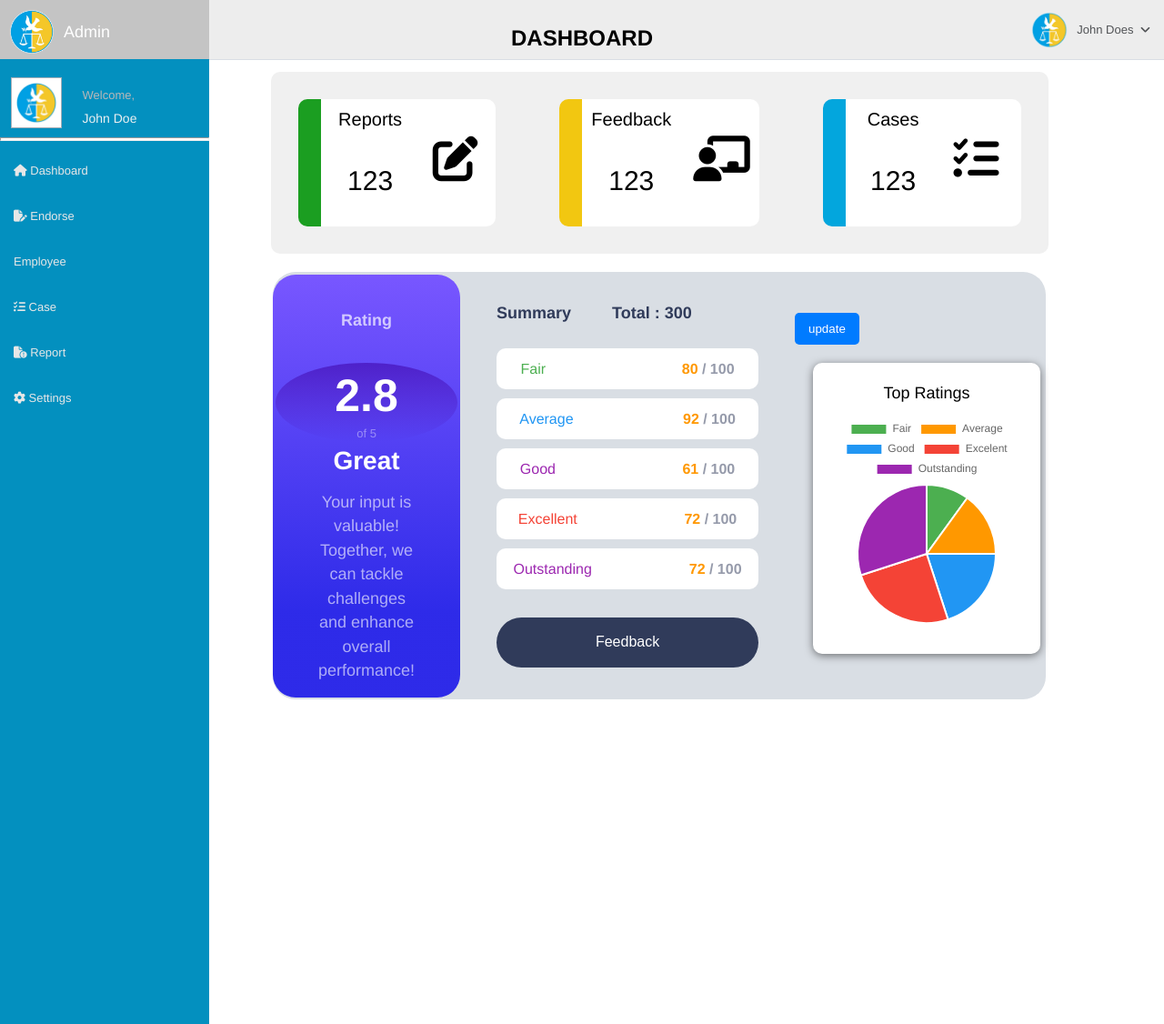
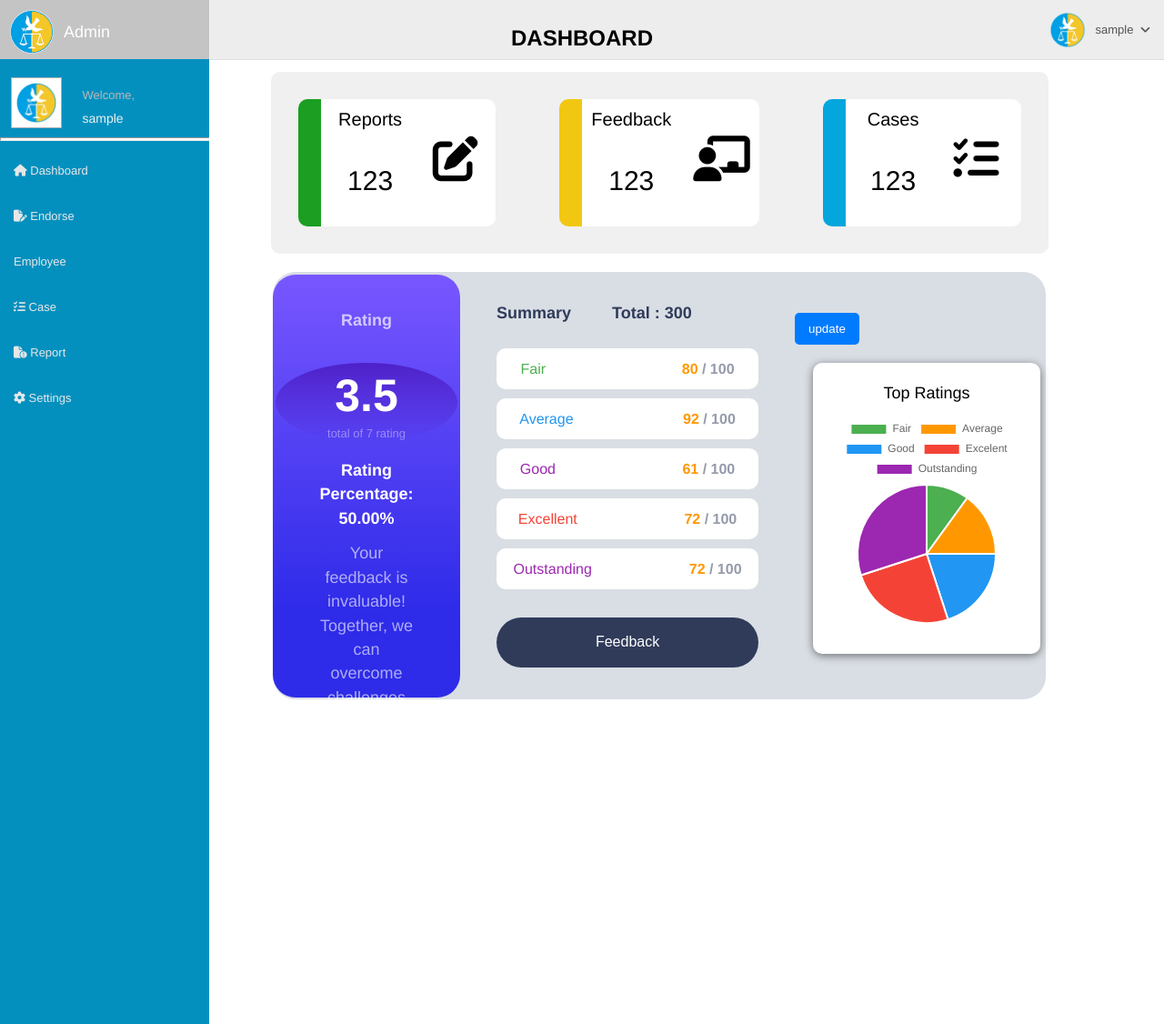
Before and after one commit to keenden1/humanrights, a Laravel app: page /Admin-Dashboard in a window 1280 px wide. Shown: the top 1126 px of the page at 91% size. Run offline with Laravel 12, Linux system fonts and the light colour scheme; a user stored in the database is signed in; data comes from the database, SQL or seed files in the repository; parts of the project's set-up code (start-up, migrations or seed data) failed here and were passed over; some libraries are stand-ins or nearby versions.

Commit message:
Ratings should be reflected on the dashboard

```diff
--- a/app/Http/Controllers/Chr_Admin.php
+++ b/app/Http/Controllers/Chr_Admin.php
@@ -508,17 +508,27 @@ public function adminapproveCase(Request $request)
 
         return redirect()->back()->with('error', 'Case not found.');
     }
+
+    public function calculateRatings() {
+        $sumRating = Feedback::sum('rating');
+        $averageRating = Feedback::avg('rating');
+        $percentage = ($averageRating / $sumRating) * 100;
+        return ['averageRating' => $averageRating, 'percentage' => $percentage,'sumRating' => $sumRating];
+    }
+
    // Admin
-
-
-    function Admin_Dashboard(){
+   public function Admin_Dashboard()
+{
     $admin_username = session('admin_username');
     $id = session('id');
     $role = session('role');
+    $calculations = $this->calculateRatings();
+    ['averageRating' => $averageRating, 'percentage' => $percentage, 'sumRating' => $sumRating] = $calculations;
+
     if (!session('admin_username') || !session('id') || session('role') !== 'admin') {
         return redirect()->route('Admin')->with('error', 'Please log in to access the dashboard.');
     }
-        return view('admin.admindashboard', compact('admin_username'));
+    return view('admin.admindashboard', compact('admin_username', 'averageRating', 'percentage', 'sumRating'));
 }
 
             function Admin_Endorse(){
--- a/resources/views/admin/admindashboard.blade.php
+++ b/resources/views/admin/admindashboard.blade.php
@@ -47,30 +47,21 @@
                     </a>
 
         </div>
-        <!-- <div class="container">
-        <h1 class="text-center">Graphs Example</h1>
-        <div class="bottom">
-            <div class="graph-container">
-                <canvas id="graph1"></canvas>
-            </div>
-            <div class="graph-container">
-                <canvas id="graph2"></canvas>
-            </div>
-        </div>
-    </div> -->
 
     <div class="container_2">
       <div class="container-left">
         <div class="title title-left">Rating</div>
         <div class="circle">
-          <div class="circle-score">2.8</div>
-          <div class="circle-out-of">of 5</div>
+          <div class="circle-score">{{ number_format($averageRating, 1) }}</div>
+          <div class="circle-out-of">total of {{ $sumRating }} rating</div>
         </div>
         <div class="container-left-bottom">
-          <div class="container-left-bottom-compliment">Great</div>
+          <div class="container-left-bottom-compliment">
+          <p>Rating Percentage: {{ number_format($percentage, 2) }}%</p>
+          </div>
           <div class="container-left-bottom-description">
             <p>
-            Your input is valuable! Together, we can tackle challenges and enhance overall performance!
+            Your feedback is invaluable! Together, we can overcome challenges and continuously improve our performance!
             </p>
           </div>
         </div>
--- a/resources/views/layout/adminheader.blade.php
+++ b/resources/views/layout/adminheader.blade.php
@@ -31,7 +31,7 @@
           </div>
           <div class="profile_info">
             <span>Welcome,</span>
-            <h2>John Doe</h2>
+            <h2>{{ session('admin_username') }}</h2>
           </div>
         </div>
         <!-- /menu profile quick info -->
@@ -81,7 +81,7 @@
             <li class="profile_side apple">
               <a href="#" class="user-profile" >
                 <img src="logo/logo.png" alt="">
-                 John Does  &nbsp;
+                {{ session('admin_username') }}  &nbsp;
                 <span class=" fa fa-angle-down"></span>
               </a>
               <ul class="dropdown-menu dropdown-usermenu pull-right">
```
Lines whose indentation alone changed are shown as unchanged.
